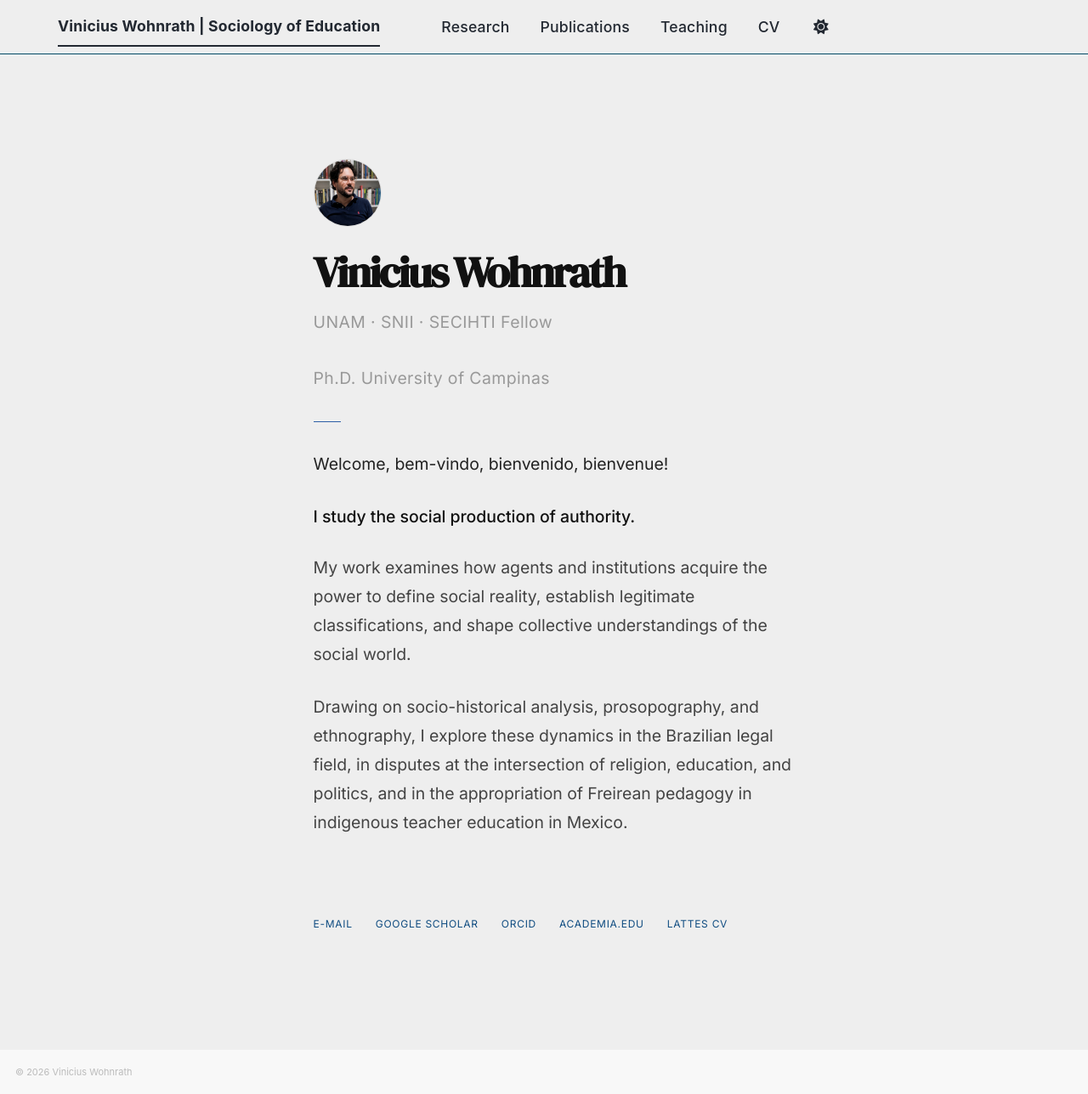
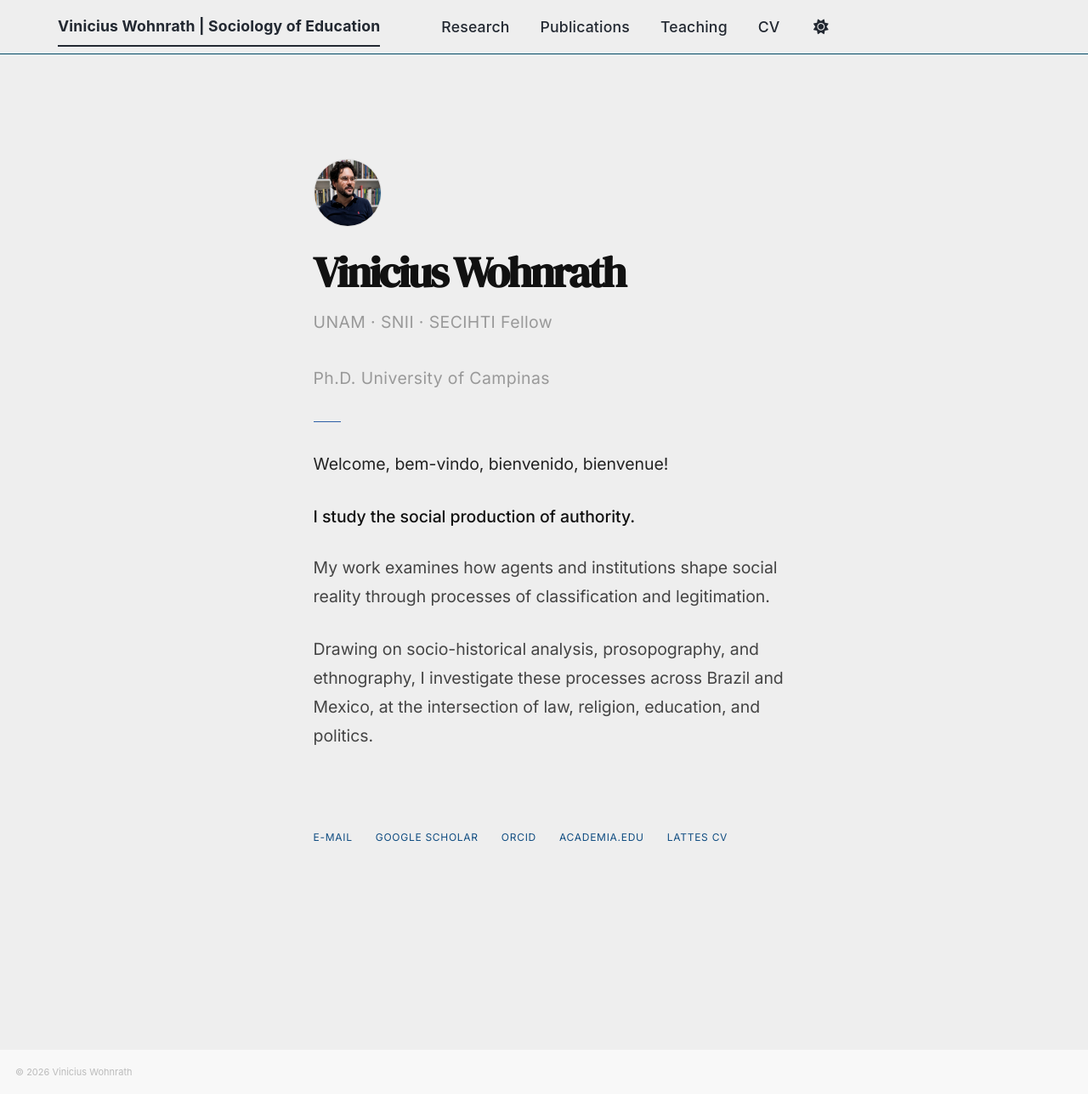
Before and after one commit to viniciuswohnrath/viniciuswohnrath.github.io, a Jekyll site: the page built from _pages/about.md, in a window 1280 px wide and 1288 px high. Shown: the whole window at 85% size. Built offline with Jekyll 4.4.1, drawn with Linux system fonts in a browser that asks for light colours; a script bundle is joined from its source files by our own code; library files that are not in the unit come from our copies.

Commit message:
Update about.md

```diff
--- a/_pages/about.md
+++ b/_pages/about.md
@@ -38,9 +38,9 @@ classes: wide
 
   <p class="vw-body-lead">I study the social production of authority.</p>
 
-  <p class="vw-body">My work examines how agents and institutions acquire the power to define social reality, establish legitimate classifications, and shape collective understandings of the social world.</p>
+  <p class="vw-body">My work examines how agents and institutions shape social reality through processes of classification and legitimation.</p>
 
-  <p class="vw-body">Drawing on socio-historical analysis, prosopography, and ethnography, I explore these dynamics in the Brazilian legal field, in disputes at the intersection of religion, education, and politics, and in the appropriation of Freirean pedagogy in indigenous teacher education in Mexico.</p>
+  <p class="vw-body">Drawing on socio-historical analysis, prosopography, and ethnography, I investigate these processes across Brazil and Mexico, at the intersection of law, religion, education, and politics.</p>
 
   <div class="vw-links">
     <a class="vw-link" href="mailto:vinicius.wohnrath@gmail.com">E-mail</a>
```
